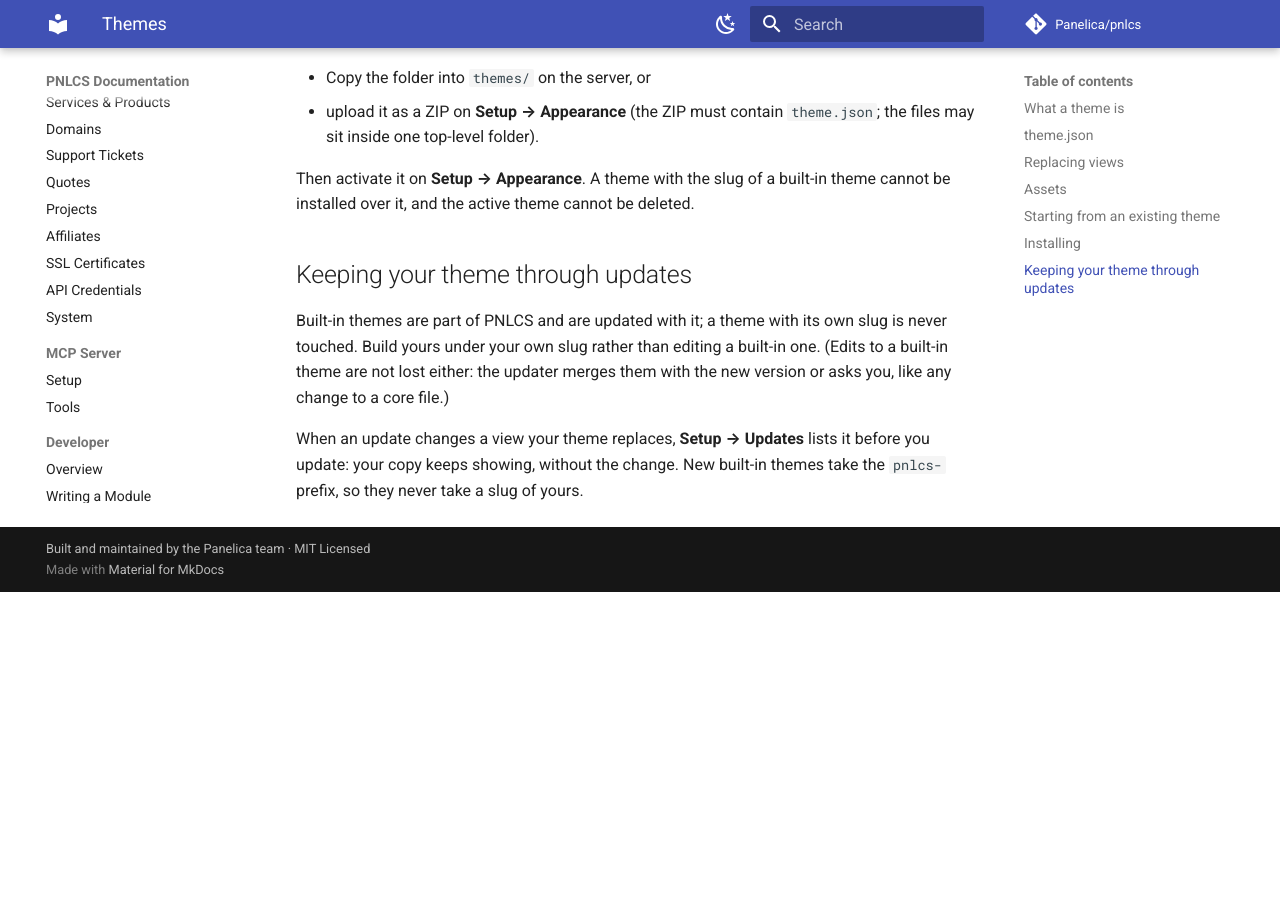
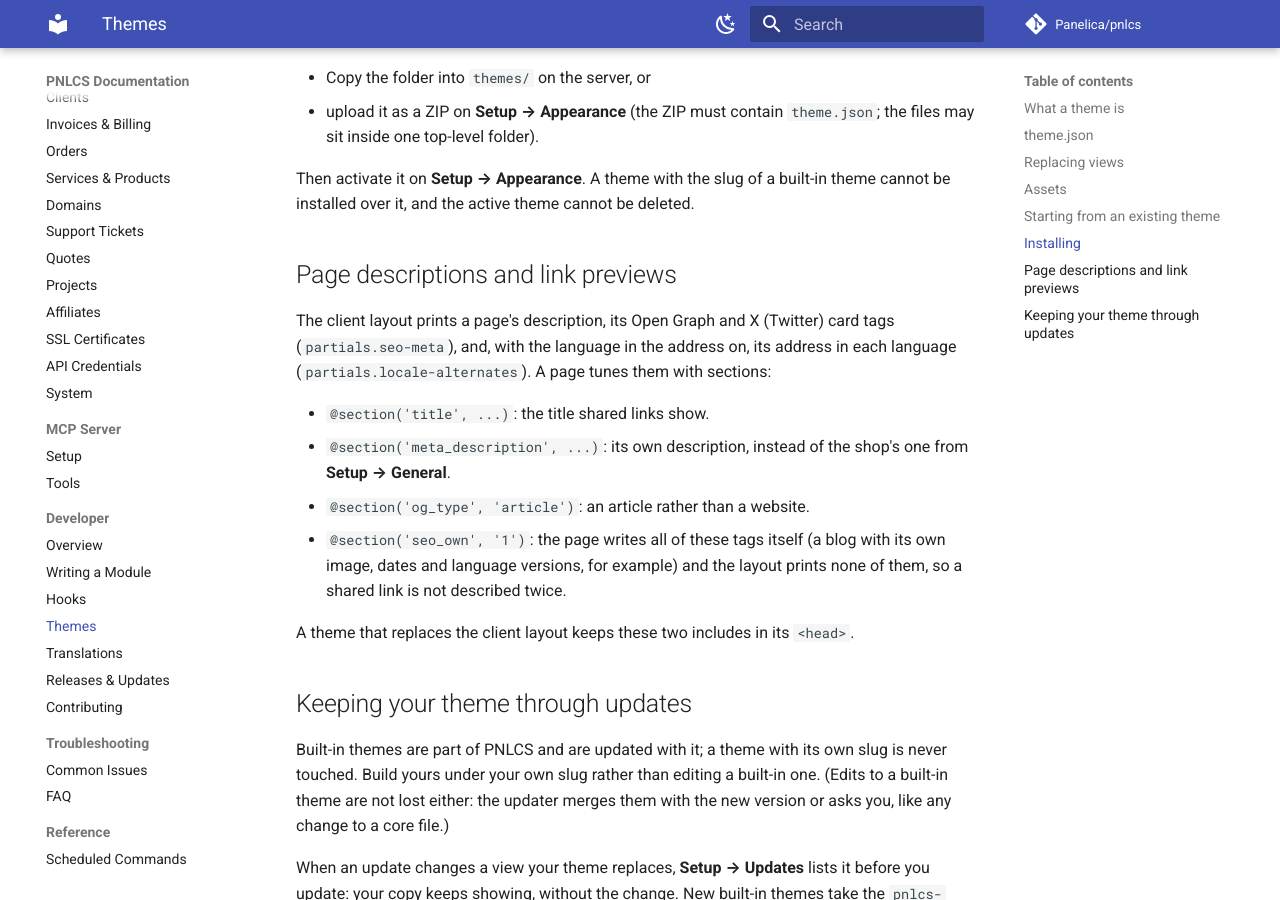
Before and after one commit to Panelica/pnlcs, an MkDocs documentation site: the page built from docs/developer/themes.md, in a window 1280 px wide and 900 px high, scrolled down 1712 px. Built offline with MkDocs 1.6.1 and Material for MkDocs 9.7.7, drawn with Linux system fonts in a browser that asks for light colours; comment, search, counter and statistics services are not loaded; before the commit the page ends 2304 px from its top, so only the background shows below that.

Commit message:
docs(themes): the sections that set a page's description and link preview

```diff
--- a/docs/developer/themes.md
+++ b/docs/developer/themes.md
@@ -77,6 +77,24 @@ Then activate it on **Setup → Appearance**. A theme with the slug of a
 built-in theme cannot be installed over it, and the active theme cannot be
 deleted.
 
+## Page descriptions and link previews
+
+The client layout prints a page's description, its Open Graph and X (Twitter)
+card tags (`partials.seo-meta`), and, with the language in the address on, its
+address in each language (`partials.locale-alternates`). A page tunes them with
+sections:
+
+- `@section('title', ...)`: the title shared links show.
+- `@section('meta_description', ...)`: its own description, instead of the
+  shop's one from **Setup → General**.
+- `@section('og_type', 'article')`: an article rather than a website.
+- `@section('seo_own', '1')`: the page writes all of these tags itself (a
+  blog with its own image, dates and language versions, for example) and the
+  layout prints none of them, so a shared link is not described twice.
+
+A theme that replaces the client layout keeps these two includes in its
+`<head>`.
+
 ## Keeping your theme through updates
 
 Built-in themes are part of PNLCS and are updated with it; a theme with its
```
